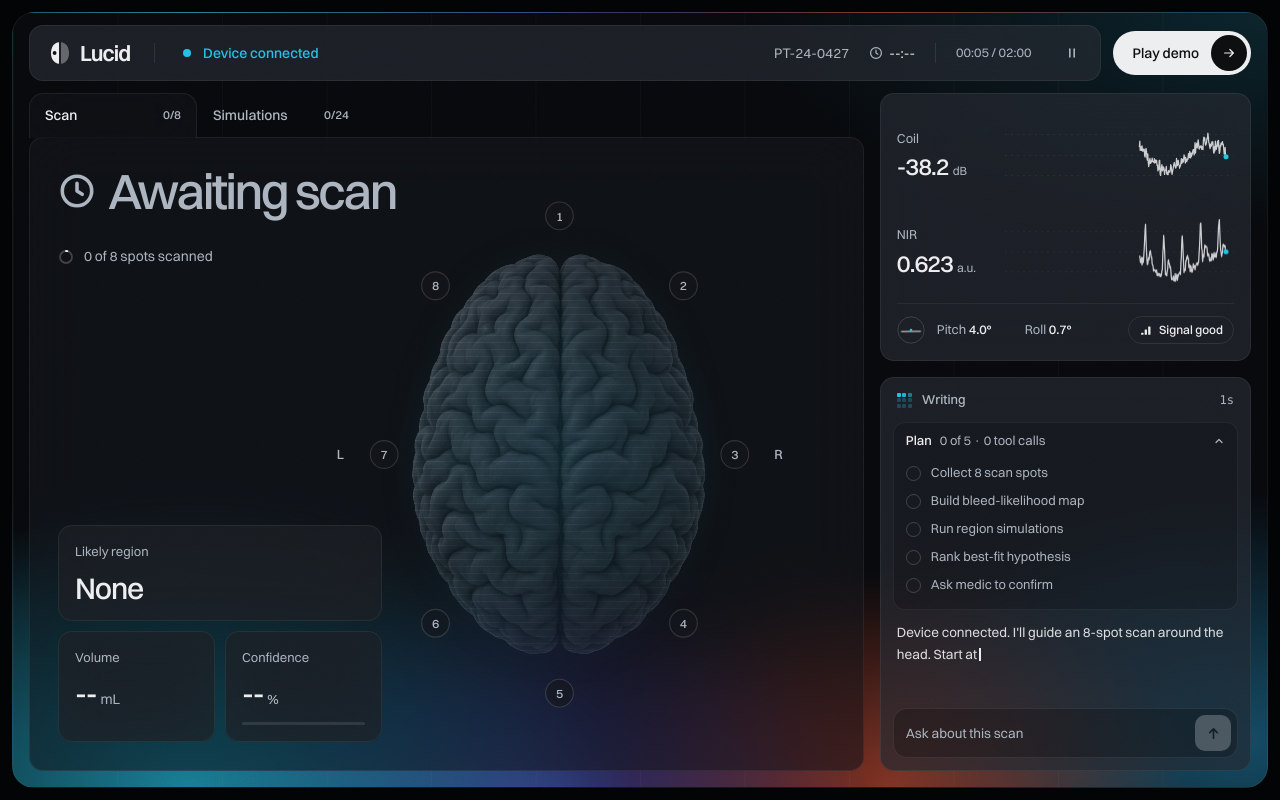
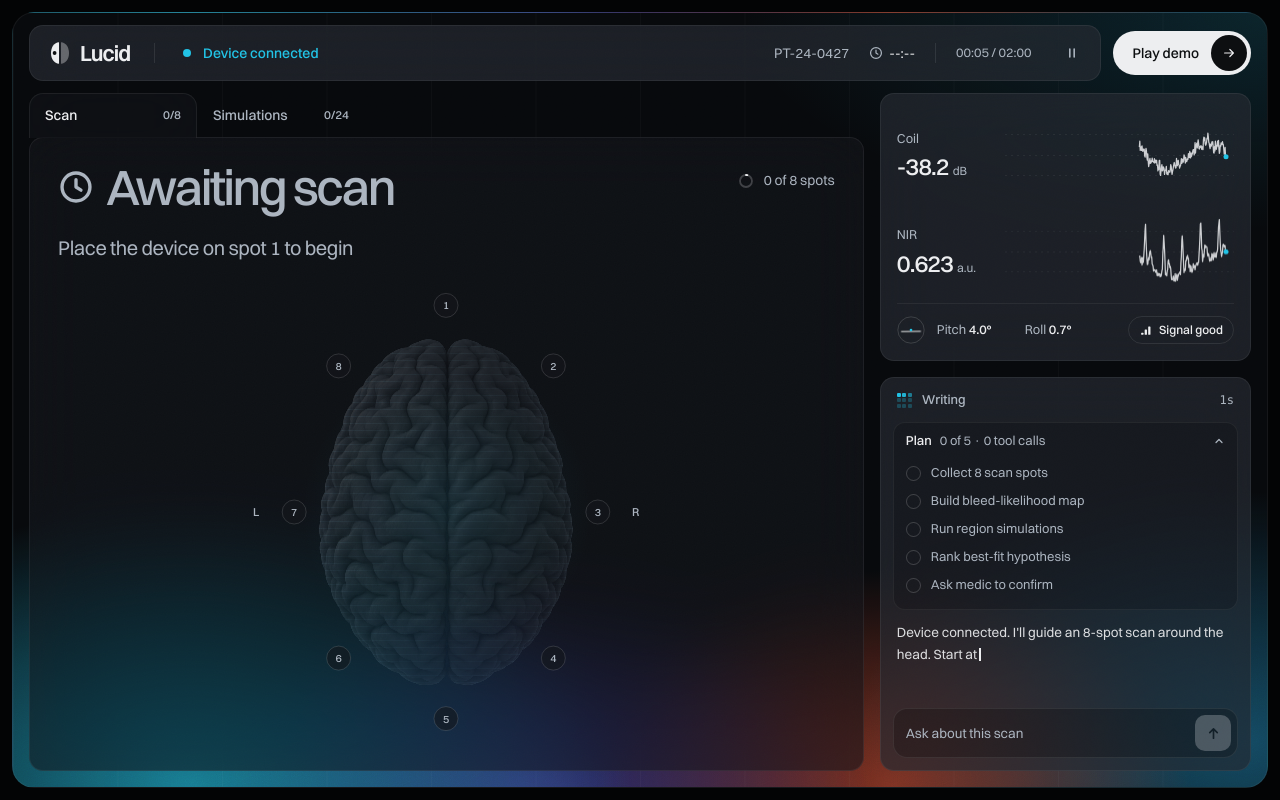
Before and after one commit to at350/hackprinceton-fall-2026, a Next.js app: page / in a window 1280 px wide. Built offline with nearby package versions, Linux system fonts and the light colour scheme.

Commit message:
Scan tab hierarchy: verdict, summary line, progress; brain centered; remove floating stat cards and blend artifacts

```diff
--- a/components/AgentPanel.tsx
+++ b/components/AgentPanel.tsx
@@ -40,7 +40,7 @@ function StatusLine() {
   // Elapsed time restarts whenever the agent starts something new.
   const [since, setSince] = useState({ key: "", t });
   const key = busy ? label : "";
-  if (since.key !== key) setSince({ key, t });
+  if (since.key !== key || t < since.t) setSince({ key, t });
   const elapsed = t - since.t;
 
   return (
--- a/components/BrainView.tsx
+++ b/components/BrainView.tsx
@@ -40,7 +40,7 @@ function BrainCanvas({ scan }: { scan: ScanUpdate | null }) {
       const k = Math.min(1, (performance.now() - start) / FILL_MS);
       const e = 1 - Math.pow(1 - k, 3);
       ctx.clearRect(0, 0, size, size);
-      drawDimBrain(ctx, size, 0.22);
+      drawDimBrain(ctx, size, 0.14);
       if (old) ctx.drawImage(old, 0, 0, size, size);
       ctx.save();
       ctx.beginPath();
@@ -67,10 +67,10 @@ function BrainCanvas({ scan }: { scan: ScanUpdate | null }) {
         className="absolute rounded-full"
         style={{ ...box, background: "radial-gradient(closest-side, rgba(34,195,230,0.10), transparent 75%)" }}
       />
-      <canvas ref={ref} className="absolute" style={{ ...box, filter: "drop-shadow(0 0 22px rgba(34,195,230,0.16))" }} />
+      <canvas ref={ref} className="absolute" style={box} />
       {/* GenRevive: scan-like grid through the surface, clipped to the brain. */}
       <div
-        className="absolute opacity-[0.10] mix-blend-screen"
+        className="absolute opacity-[0.07]"
         style={{
           ...box,
           backgroundImage: "repeating-linear-gradient(to bottom, rgba(140,220,255,1) 0 1px, transparent 1px 7px)",
@@ -148,7 +148,7 @@ export function BrainView({ scan, spots, current, run }: { scan: ScanUpdate | nu
           </radialGradient>
         </defs>
         {sense && (
-          <circle cx={sense.x} cy={sense.y} r={0.34} fill="url(#sense)" style={{ mixBlendMode: "screen" }}>
+          <circle cx={sense.x} cy={sense.y} r={0.34} fill="url(#sense)">
             <animate attributeName="r" values="0.28;0.36;0.28" dur="2.4s" repeatCount="indefinite" />
           </circle>
         )}
--- a/components/ScanTab.tsx
+++ b/components/ScanTab.tsx
@@ -1,19 +1,19 @@
 "use client";
 
 import { AnimatePresence, motion } from "motion/react";
-import type { ScanUpdate } from "@/lib/types";
+import type { ScanSpot, ScanUpdate } from "@/lib/types";
 import { useDash } from "@/lib/useDash";
 import { BrainView } from "./BrainView";
 import { IconClock, Ring } from "./icons";
-import { EASE_ENTER, EASE_EXPO, EASE_MASK, SCAN_STATUS, Swap } from "./ui";
+import { EASE_ENTER, EASE_MASK, SCAN_STATUS } from "./ui";
 
-/** Alpine Bio: one large, tightly tracked statement. */
+/** Primary: one large, tightly tracked statement (Alpine Bio). */
 function Verdict({ scan }: { scan: ScanUpdate | null }) {
   const s = scan ? SCAN_STATUS[scan.status] : null;
   return (
-    <div className="relative h-[64px] w-[200%] overflow-hidden">
+    <div className="relative h-[60px] overflow-hidden">
       <AnimatePresence mode="popLayout" initial={false}>
-        <motion.div
+        <motion.h1
           key={scan?.status ?? "none"}
           initial={{ y: "100%" }}
           animate={{ y: "0%" }}
@@ -22,43 +22,63 @@ function Verdict({ scan }: { scan: ScanUpdate | null }) {
           className="flex items-center gap-3"
           style={{ color: s?.color ?? "var(--muted)" }}
         >
-          {s ? <s.Icon size={38} strokeWidth={1.5} /> : <IconClock size={38} strokeWidth={1.5} />}
+          {s ? <s.Icon size={36} strokeWidth={1.5} /> : <IconClock size={36} strokeWidth={1.5} />}
           <span className="whitespace-nowrap text-[clamp(40px,3.9vw,56px)] font-medium leading-none tracking-[-0.05em]">
-            {s?.label.replace(", re-scan", "") ?? "Awaiting scan"}
+            {s?.label ?? "Awaiting scan"}
           </span>
-        </motion.div>
+        </motion.h1>
       </AnimatePresence>
     </div>
   );
 }
 
-function SpotLine({ spots, current }: { spots: { state: string; name: string; index: number }[]; current: number | null }) {
-  const done = spots.filter((s) => s.state === "done").length;
-  const rescan = spots.find((s) => s.state === "rescan");
-  const cur = current === null ? null : spots[current];
-  let text = done === 8 ? "All 8 spots scanned" : `${done} of 8 spots scanned`;
-  if (cur) text = `Scanning spot ${cur.index + 1} · ${cur.name}`;
-  else if (rescan) text = `Re-scan spot ${rescan.index + 1} · ${rescan.name}`;
+/** Secondary: the numbers behind the verdict, as one line directly under it. */
+function Summary({ scan, done }: { scan: ScanUpdate | null; done: number }) {
+  const parts: string[] = !scan
+    ? ["Place the device on spot 1 to begin"]
+    : scan.status === "clear"
+      ? [`Nothing in ${done} of 8 spots`, `${Math.round(scan.confidence * 100)}% confidence`]
+      : [
+          scan.region,
+          ...(scan.volume_ml > 0 ? [`${scan.volume_ml} mL`] : []),
+          `${Math.round(scan.confidence * 100)}% confidence`,
+        ];
+  const key = parts.join("|");
   return (
-    <div className="flex items-center gap-2.5 text-[14px] text-muted">
-      <span className={cur ? "text-primary" : "text-text"}>
-        <Ring progress={done / 8} size={16} />
-      </span>
-      <Swap value={text} />
+    <div className="relative h-7 overflow-hidden">
+      <AnimatePresence mode="popLayout" initial={false}>
+        <motion.p
+          key={key}
+          initial={{ y: "100%", opacity: 0 }}
+          animate={{ y: "0%", opacity: 1 }}
+          exit={{ y: "-100%", opacity: 0 }}
+          transition={{ duration: 0.32, ease: EASE_MASK }}
+          className="flex items-center gap-2.5 whitespace-nowrap text-[20px] leading-7 tracking-[-0.02em]"
+        >
+          {parts.map((p, i) => (
+            <span key={i} className="flex items-center gap-2.5">
+              {i > 0 && <span className="size-1 rounded-full bg-muted opacity-50" />}
+              <span className={scan ? "text-text" : "text-muted"}>{p}</span>
+            </span>
+          ))}
+        </motion.p>
+      </AnimatePresence>
     </div>
   );
 }
 
-/** Delta: small rounded cards clustered over the image. */
-function Stat({ label, value, unit, children }: { label: string; value: string; unit?: string; children?: React.ReactNode }) {
+/** Tertiary: scan progress, quiet, top right. */
+function Progress({ spots, current }: { spots: ScanSpot[]; current: number | null }) {
+  const done = spots.filter((s) => s.state === "done").length;
+  const rescan = spots.find((s) => s.state === "rescan");
+  const cur = current === null ? null : spots[current];
+  const text = cur ? `Spot ${cur.index + 1} · ${cur.name}` : rescan ? `Re-scan spot ${rescan.index + 1}` : `${done} of 8 spots`;
   return (
-    <div className="glass flex flex-col gap-3 rounded-[14px] p-4">
-      <span className="text-[13px] text-muted">{label}</span>
-      <span className="flex items-baseline gap-1">
-        <Swap value={value} className="text-[30px] font-medium leading-none tracking-[-0.04em] text-text" />
-        {unit && <span className="text-[14px] text-muted">{unit}</span>}
+    <div className="flex items-center gap-2.5 pt-2 text-[14px] text-muted">
+      <span className={cur ? "text-primary" : rescan ? "text-uncertain" : "text-text"}>
+        <Ring progress={done / 8} size={16} />
       </span>
-      {children}
+      <span className="whitespace-nowrap">{text}</span>
     </div>
   );
 }
@@ -68,52 +88,28 @@ export function ScanTab() {
   const spots = useDash((s) => s.spots);
   const current = useDash((s) => s.currentSpot);
   const run = useDash((s) => s.run);
-  const s = scan ? SCAN_STATUS[scan.status] : null;
-  const conf = scan ? Math.round(scan.confidence * 100) : 0;
-  const hasRegion = scan && scan.status !== "clear";
+  const done = spots.filter((s) => s.state === "done").length;
 
   return (
-    <div className="relative h-full">
-      <div className="absolute inset-y-4 right-6 left-[30%]" style={{ containerType: "size" }}>
+    <div className="flex h-full flex-col px-7 pt-6 pb-4">
+      <motion.header
+        initial={{ opacity: 0, y: 25 }}
+        animate={{ opacity: 1, y: 0 }}
+        transition={{ duration: 0.6, ease: EASE_ENTER, delay: 0.2 }}
+        className="flex shrink-0 items-start justify-between gap-6"
+      >
+        <div className="flex flex-col gap-3">
+          <Verdict scan={scan} />
+          <Summary scan={scan} done={done} />
+        </div>
+        <Progress spots={spots} current={current} />
+      </motion.header>
+
+      <div className="mt-2 min-h-0 flex-1" style={{ containerType: "size" }}>
         <div className="flex size-full items-center justify-center">
           <BrainView scan={scan} spots={spots} current={current} run={run} />
         </div>
       </div>
-
-      <div className="pointer-events-none absolute inset-y-0 left-0 flex w-[clamp(300px,30vw,380px)] flex-col justify-between overflow-visible p-7">
-        <motion.div
-          initial={{ opacity: 0, y: 25 }}
-          animate={{ opacity: 1, y: 0 }}
-          transition={{ duration: 0.6, ease: EASE_ENTER, delay: 0.2 }}
-          className="flex flex-col gap-4"
-        >
-          <Verdict scan={scan} />
-          <SpotLine spots={spots} current={current} />
-        </motion.div>
-
-        <motion.div
-          initial={{ opacity: 0, y: 25 }}
-          animate={{ opacity: 1, y: 0 }}
-          transition={{ duration: 0.6, ease: EASE_ENTER, delay: 0.3 }}
-          className="pointer-events-auto grid grid-cols-2 gap-2.5"
-        >
-          <div className="col-span-2">
-            <Stat label="Likely region" value={hasRegion ? scan.region : "None"} />
-          </div>
-          <Stat label="Volume" value={scan && scan.volume_ml > 0 ? String(scan.volume_ml) : "--"} unit="mL" />
-          <Stat label="Confidence" value={scan ? String(conf) : "--"} unit="%">
-            <div className="h-[3px] overflow-hidden rounded-full bg-[rgba(255,255,255,0.1)]">
-              <motion.div
-                className="h-full rounded-full"
-                style={{ background: s?.color ?? "var(--muted)" }}
-                initial={{ width: 0 }}
-                animate={{ width: `${conf}%` }}
-                transition={{ duration: 0.8, ease: EASE_EXPO }}
-              />
-            </div>
-          </Stat>
-        </motion.div>
-      </div>
     </div>
   );
 }
```
